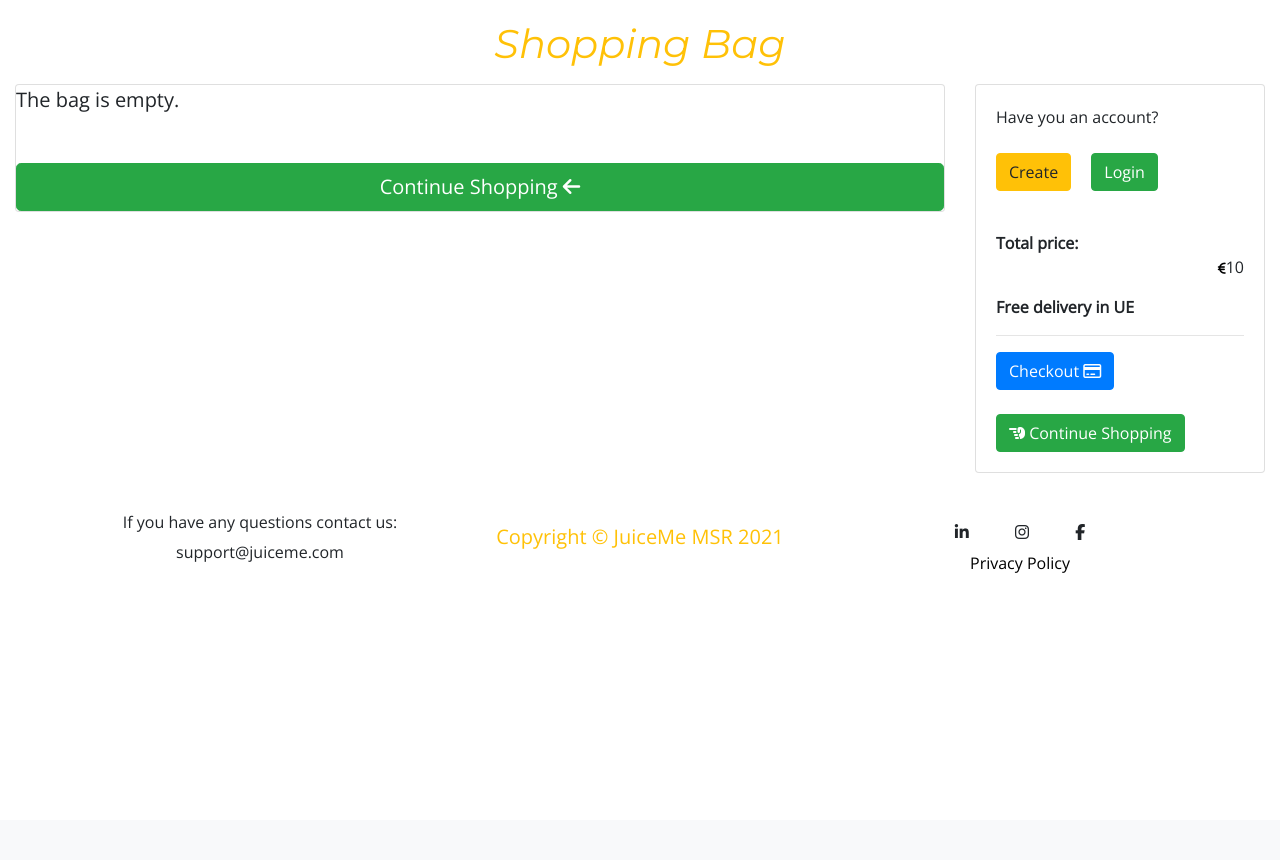
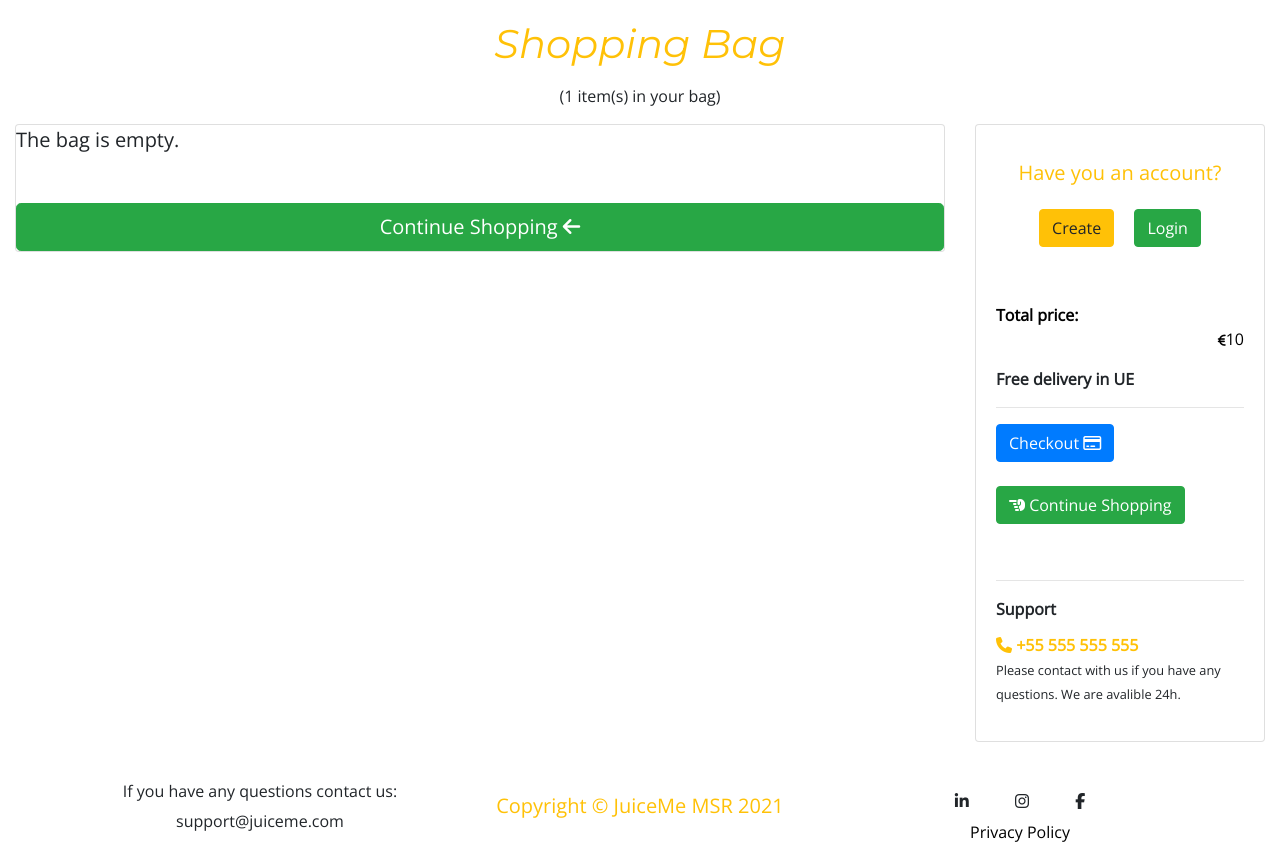
Before and after one commit to madatoo/juiceme-ms4, a Django app: template templates/bag/bag_page.html in a window 1280 px wide. Shown: the part 80-940 px from the top of the page. Before the commit the page ends 653 px from the top, so only its background shows below. Run offline with Django 3.2, Linux system fonts and the light colour scheme; the template is opened without the code that fills it: most values are stand-ins (such as "Sample title", 1, 10 or a date in 2020); some libraries are stand-ins or nearby versions.

Commit message:
added support section to bag page

```diff
--- a/templates/bag/bag_page.html
+++ b/templates/bag/bag_page.html
@@ -1,4 +1,4 @@
-<!-- to create this page I was useing the CI materials and bbbootstrap.com page. Below are links to orginal pages: https://bbbootstrap.com/snippets/simple-shopping-cart-coupon-code-input-text-39165166 and https://bbbootstrap.com/snippets/ecommerce-shopping-cart-30657531 and https://bbbootstrap.com/snippets/bootstrap-ecommerce-shopping-cart-plus-minus-icons-55469617-->
+<!-- to create this page I was useing the CI materials and bbbootstrap.com page. Below are links to orginal pages: https://bbbootstrap.com/snippets/simple-shopping-cart-coupon-code-input-text-39165166 and https://bbbootstrap.com/snippets/ecommerce-shopping-cart-30657531 and https://bbbootstrap.com/snippets/bootstrap-ecommerce-shopping-cart-plus-minus-icons-55469617 and last one https://www.bootdey.com/snippets/view/shopping-cart-checkout#preview-->
 
 {% extends "base.html" %}
 {% load static %}
@@ -12,7 +12,7 @@
         <div class="row">
             <div class="col">
                 <h1>Shopping Bag</h1>
-                <p class="products"></p>
+                <p class="products">(1 item(s) in your bag)</p>
             </div>
         </div>
     </div>
@@ -87,8 +87,8 @@
         <aside class="col-lg-3">
             <div class="card mb-3">
                 <div class="card-body">
-                    <div >
-                        Have you an account?
+                    <div class="products text-center">
+                        <h5>Have you an account?</h5>
                         <div class="mt-4 ">
                             <a href="#" class="btn btn-warning" data-abc="true">Create </a>
                             <a href="#" class="btn btn-success ml-3" data-abc="true">Login </a>
@@ -96,9 +96,9 @@
                     </div>
                 </div>
                 <div class="card-body">
-                    <dl class="dlist-align">
+                    <dl class="dlist-align products black">
                         <dt>Total price:</dt>
-                        <dd class="text-right ml-3 "><i class=" fas fa-euro-sign small black-euro black black bag-page"></i>{{ item.product.price }}</dd>
+                        <dd class="text-right ml-3 black"><i class=" fas fa-euro-sign small black-euro black bag-page"></i>{{ item.product.price }}</dd>
                     </dl>
                     <dl class="dlist-align">
                         <dt>
@@ -120,6 +120,19 @@
                             <span> Continue Shopping</span>
                         </a>
                 </div>
+                <div class="card-body">
+                    <dl class="dlist-align products">
+                        <hr>
+                        <dt>Support</dt>
+                        <span class="euro"><i class="fa fa-phone mt-3 euro"></i> +55 555 555 555</span>
+                        <div>
+                            <span class="small">
+                                Please contact with us if you have any questions. We are avalible 24h.
+                            </span>
+                        </div>
+
+                    </div>
+                </div>
             </div>
             </div>
         </aside>
```
